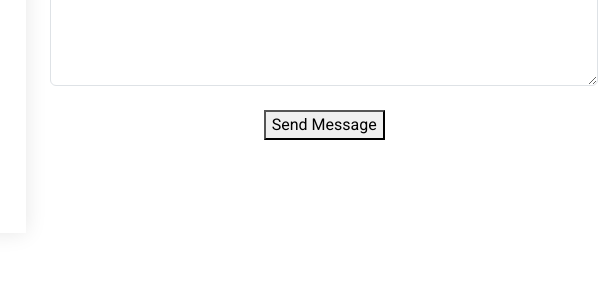
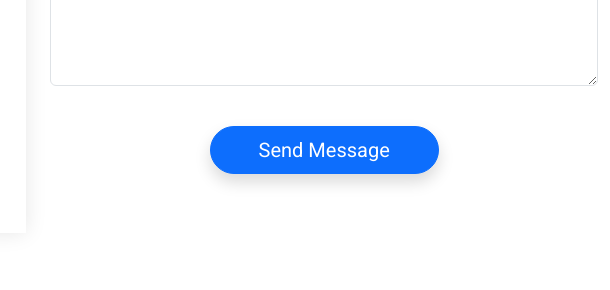
Before and after one commit to anishgupta6801/OFFICIAL-PORTFOLIO, a plain HTML site: page index.html in a window 1280 px wide. Shown: the part 6838-7128 px from the top of the page, 670-1280 px from the left. Drawn offline with Linux system fonts and the light colour scheme.

Commit message:
style: restore and enhance Send Message button appearance (Bootstrap classes)

```diff
--- a/index.html
+++ b/index.html
@@ -625,7 +625,7 @@
                   <textarea class="form-control" name="message" rows="10" id="message-field" required></textarea>
                 </div>
                 <div class="col-md-12 text-center">
-                  <button type="submit">Send Message</button>
+                  <button type="submit" class="btn btn-primary btn-lg rounded-pill px-5 py-2 mt-3 shadow">Send Message</button>
                 </div>
               </div>
             </form>
```
